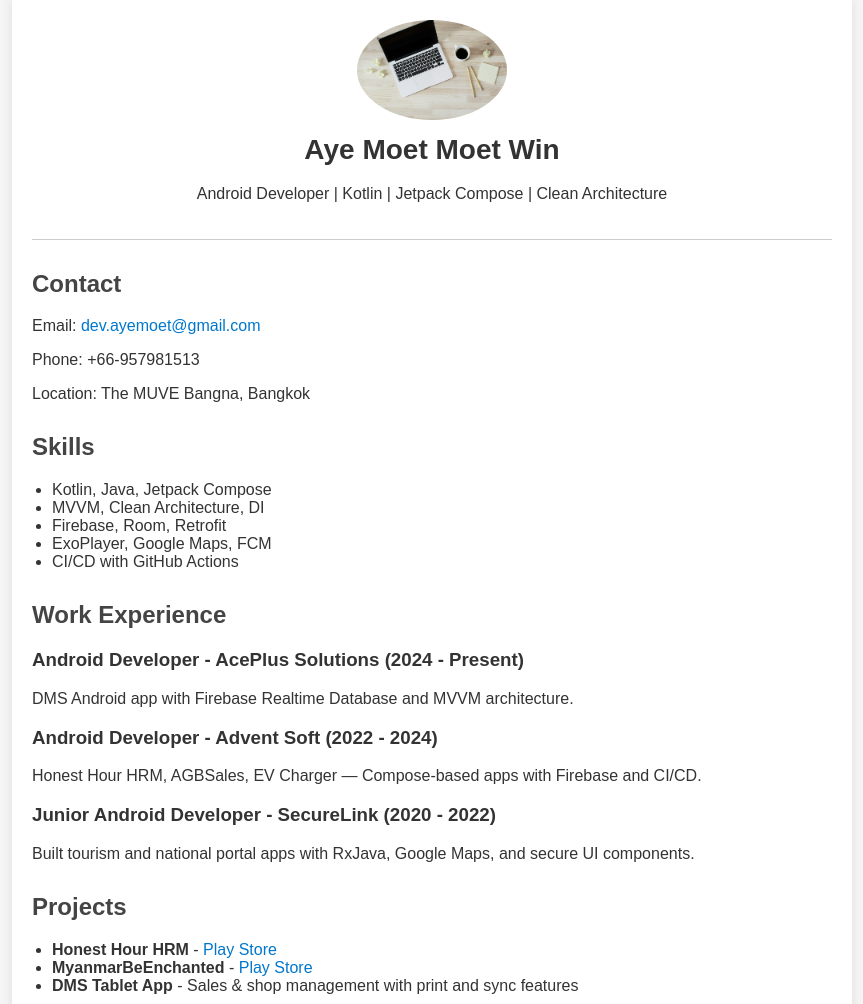
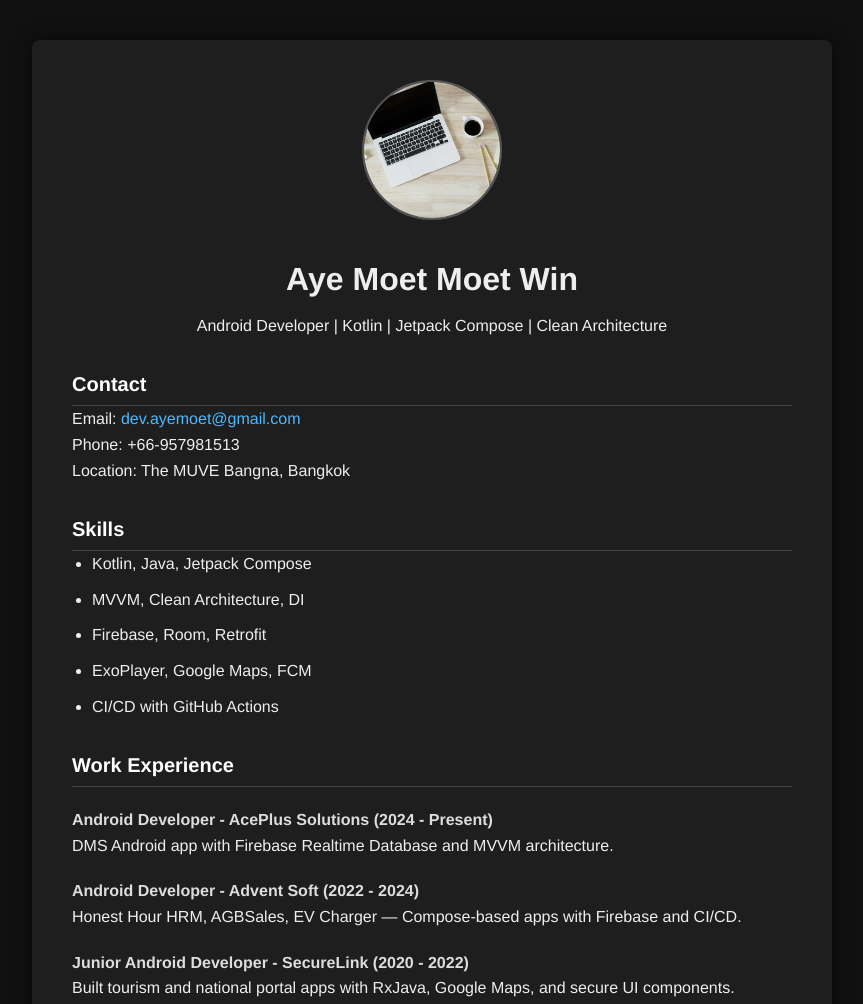
Before and after one commit to ayemoetmoetwin/ayemoetmoetwin.github.io, a plain HTML site: page index.html in a window 1280 px wide. Shown: the top 1004 px of the page, without its empty margins (208-1071 px from the left). Drawn offline with Linux system fonts and the light colour scheme.

Commit message:
Update style.css

```diff
--- a/style.css
+++ b/style.css
@@ -1,48 +1,83 @@
-body {
-  font-family: Arial, sans-serif;
-  background: #f5f5f5;
-  color: #333;
+/* Reset some defaults */
+* {
   margin: 0;
   padding: 0;
+  box-sizing: border-box;
 }
 
+body {
+  font-family: 'Helvetica Neue', Helvetica, Arial, sans-serif;
+  background-color: #111;
+  color: #eee;
+  line-height: 1.6;
+  padding: 40px 20px;
+}
+
+/* Centered container with max width */
 .container {
   max-width: 800px;
-  margin: auto;
-  padding: 20px;
-  background: white;
-  box-shadow: 0 0 10px #ddd;
+  margin: 0 auto;
+  padding: 40px;
+  background-color: #1e1e1e;
+  border-radius: 8px;
+  box-shadow: 0 0 20px rgba(0,0,0,0.6);
 }
 
-header {
-  text-align: center;
-  padding-bottom: 20px;
-  border-bottom: 1px solid #ccc;
-}
-
-.profile-photo {
-  width: 150px;
-  border-radius: 50%;
-}
-
+/* Headings */
 h1 {
-  margin-top: 10px;
-  font-size: 28px;
+  font-size: 32px;
+  margin: 16px 0 8px;
 }
 
 h2 {
   margin-top: 30px;
-  color: #444;
+  font-size: 20px;
+  color: #fff;
+  border-bottom: 1px solid #444;
+  padding-bottom: 5px;
+}
+
+h3 {
+  margin-top: 20px;
+  font-size: 16px;
+  color: #ddd;
+}
+
+/* Links */
+a {
+  color: #4db8ff;
+  text-decoration: none;
+}
+
+a:hover {
+  text-decoration: underline;
+}
+
+/* Profile image */
+.profile-photo {
+  width: 140px;
+  height: 140px;
+  border-radius: 50%;
+  object-fit: cover;
+  border: 2px solid #555;
+  margin-bottom: 10px;
+}
+
+/* Sections */
+section {
+  margin-bottom: 30px;
 }
 
 ul {
   padding-left: 20px;
 }
 
-a {
-  color: #0077cc;
-  text-decoration: none;
+li {
+  margin-bottom: 10px;
 }
-a:hover {
-  text-decoration: underline;
+
+/* Center header */
+header {
+  text-align: center;
+  margin-bottom: 30px;
 }
```
